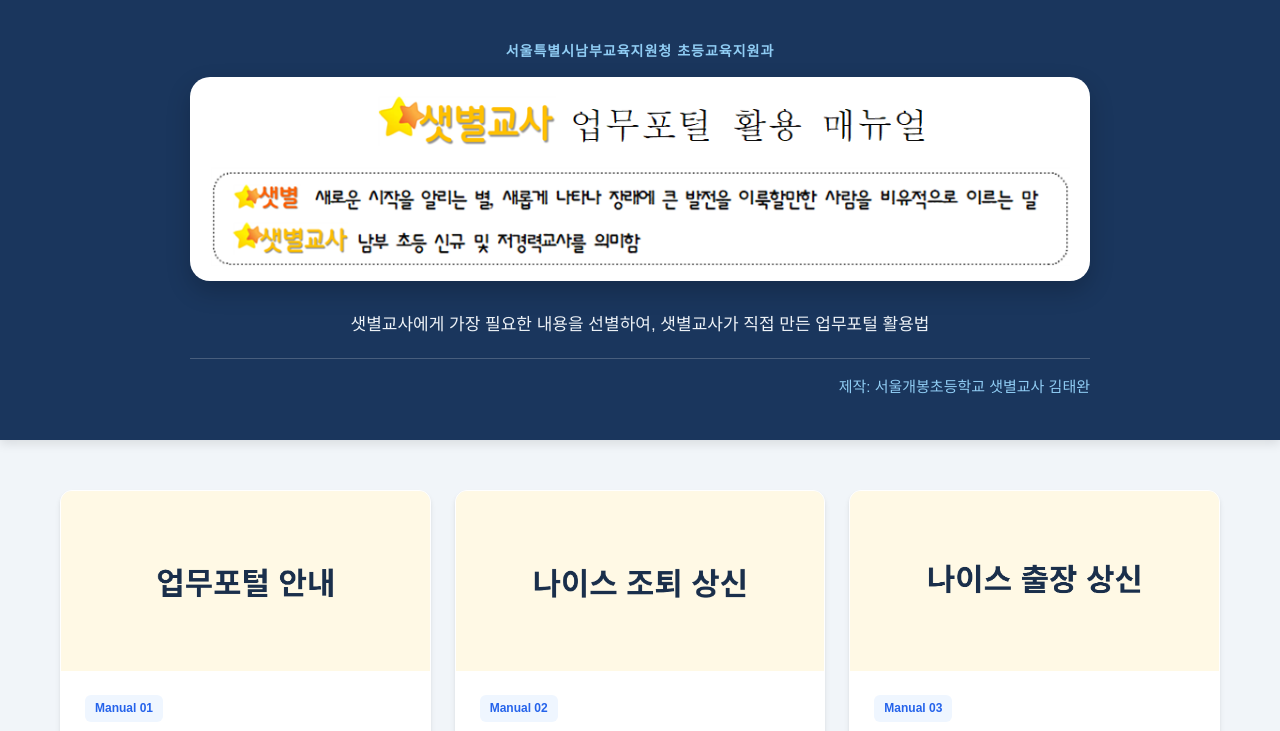
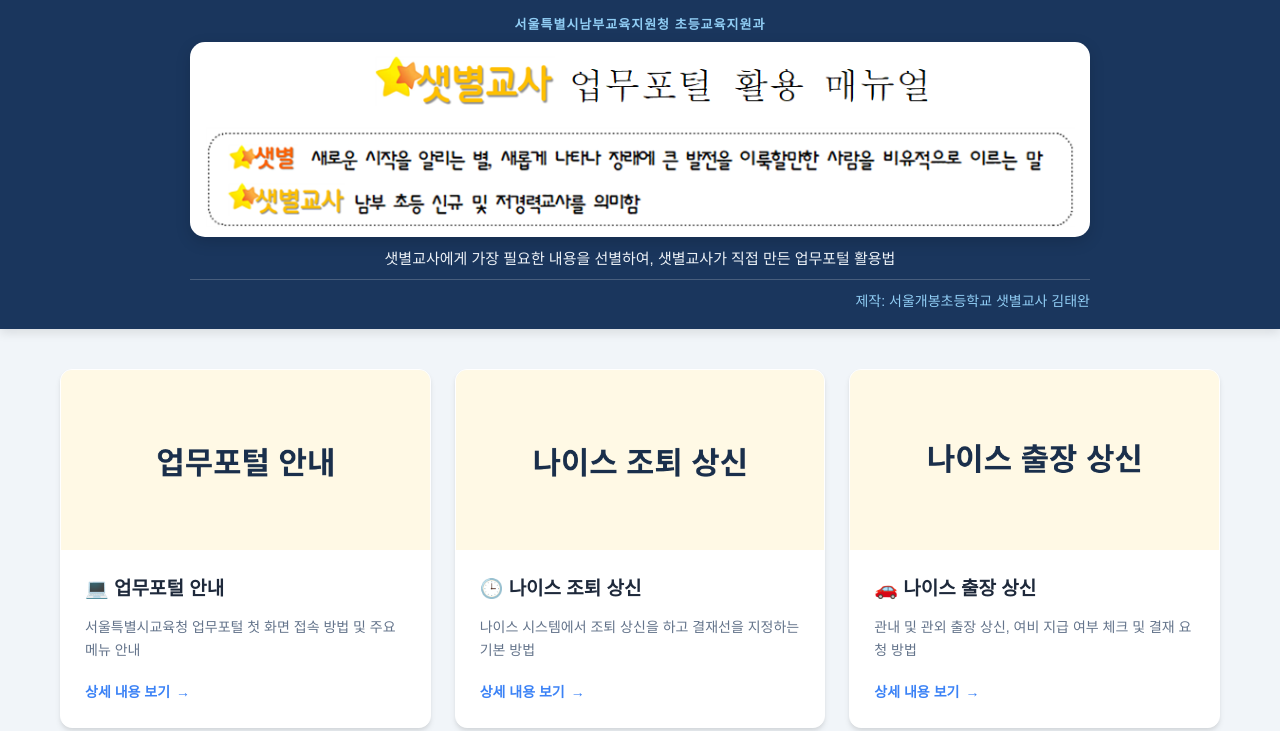
Before and after one commit to kalapui36/ttt, a plain HTML site: page index.html in a window 1280 px wide. Shown: the top 731 px of the page. Drawn offline with Linux system fonts and the light colour scheme.

Commit message:
Update index.html

```diff
--- a/index.html
+++ b/index.html
@@ -19,10 +19,10 @@
             line-height: 1.6;
         }
 
-        /* 1. 헤더 전체 영역 */
+        /* 1. 헤더 전체 영역 (극한 압축) */
         header {
             background-color: #1a365d;
-            padding: 40px 20px 40px;
+            padding: 15px 20px;
             box-shadow: 0 4px 10px rgba(0,0,0,0.1);
         }
 
@@ -31,23 +31,23 @@
             margin: 0 auto;
         }
 
-        /* 소속 텍스트 */
+        /* 2. 소속 텍스트 */
         .agency-text {
             text-align: center;
-            color: #90cdf4; /* 은은한 하늘색 */
-            font-size: 14px;
+            color: #90cdf4;
+            font-size: 13px;
             font-weight: 600;
             letter-spacing: 1px;
-            margin-bottom: 15px; /* 명패와의 간격 */
+            margin-bottom: 6px;
         }
 
-
+        /* 3. 타이틀 명패 */
         .title-card {
             background-color: #ffffff;
-            border-radius: 20px;
-            padding: 15px 20px;
-            margin-bottom: 30px;
-            box-shadow: 0 10px 25px rgba(0,0,0,0.2);
+            border-radius: 15px;
+            padding: 10px 15px;
+            margin-bottom: 10px;
+            box-shadow: 0 5px 15px rgba(0,0,0,0.15);
         }
 
         .title-card img {
@@ -57,32 +57,33 @@
             margin: 0 auto;
         }
 
-        /* 3. 텍스트 영역 */
+        /* 4. 설명 텍스트 */
         .desc-text {
             text-align: center;
             color: #edf2f7;
-            font-size: 17px;
+            font-size: 15px;
             font-weight: 500;
-            margin-bottom: 20px;
+            margin-bottom: 8px;
             word-break: keep-all;
         }
 
+        /* 5. 제작자 정보 영역 */
         .author-box {
             border-top: 1px solid rgba(255, 255, 255, 0.2);
-            padding-top: 15px;
+            padding-top: 8px;
             text-align: right;
         }
 
         .author-text {
             color: #90cdf4;
-            font-size: 15px;
+            font-size: 14px;
             font-weight: 500;
         }
 
-        /* 4. 매뉴얼 카드 그리드 영역 */
+        /* 6. 매뉴얼 카드 그리드 영역 */
         .container {
             max-width: 1200px;
-            margin: 50px auto;
+            margin: 40px auto 50px;
             padding: 0 20px;
             display: grid;
             grid-template-columns: repeat(auto-fill, minmax(300px, 1fr));
@@ -144,18 +145,7 @@
             flex-direction: column;
         }
 
-        .card-number {
-            display: inline-block;
-            background-color: #eff6ff;
-            color: #2563eb;
-            font-size: 12px;
-            font-weight: 700;
-            padding: 4px 10px;
-            border-radius: 6px;
-            margin-bottom: 12px;
-            align-self: flex-start;
-        }
-
+        /* 번호가 삭제된 만큼 제목의 여백 조정 */
         .card-title {
             font-size: 19px;
             font-weight: 700;
@@ -164,13 +154,20 @@
             word-break: keep-all;
         }
 
+        /* 설명글 2줄 고정(Line-clamp) 및 높이 일정화 */
         .card-desc {
             font-size: 14px;
             color: #64748b;
             line-height: 1.6;
             margin-bottom: 20px;
+            display: -webkit-box;
+            -webkit-line-clamp: 2;
+            -webkit-box-orient: vertical;
+            overflow: hidden;
+            text-overflow: ellipsis;
         }
 
+        /* 화살표 상호작용 애니메이션 */
         .card-action {
             margin-top: auto;
             font-size: 14px;
@@ -183,14 +180,14 @@
         .card-action::after {
             content: '→';
             margin-left: 6px;
-            transition: margin 0.2s ease;
+            transition: transform 0.3s ease;
         }
 
         .manual-card:hover .card-action::after {
-            margin-left: 10px;
+            transform: translateX(5px);
         }
 
-        /* 5. 최하단 푸터 */
+        /* 7. 최하단 푸터 */
         footer {
             background-color: #ffffff;
             text-align: center;
@@ -209,11 +206,9 @@
     <header>
         <div class="header-inner">
             <div class="agency-text">서울특별시남부교육지원청 초등교육지원과</div>
-
             <div class="title-card">
                 <img src="title.png" alt="샛별교사 타이틀 이미지" onerror="this.style.display='none'">
             </div>
-
             <div class="desc-text">샛별교사에게 가장 필요한 내용을 선별하여, 샛별교사가 직접 만든 업무포털 활용법</div>
             <div class="author-box">
                 <span class="author-text">제작: 서울개봉초등학교 샛별교사 김태완</span>
@@ -235,11 +230,11 @@
                 ? `<img src="${item.thumbnail}" alt="${item.title}" onerror="this.outerHTML='<div class=\\'no-image\\'>이미지 준비중</div>'">`
                 : `<div class="no-image">이미지 없음</div>`;
 
+            // 번호 요소를 제거하고 이모지 제목을 바로 렌더링
             const cardHtml = `
                 <a href="${item.link}" class="manual-card">
                     <div class="card-image-wrap">${imageHtml}</div>
                     <div class="card-content">
-                        <span class="card-number">Manual ${String(item.id).padStart(2, '0')}</span>
                         <h2 class="card-title">${item.title}</h2>
                         <p class="card-desc">${item.description}</p>
                         <div class="card-action">상세 내용 보기</div>
```
